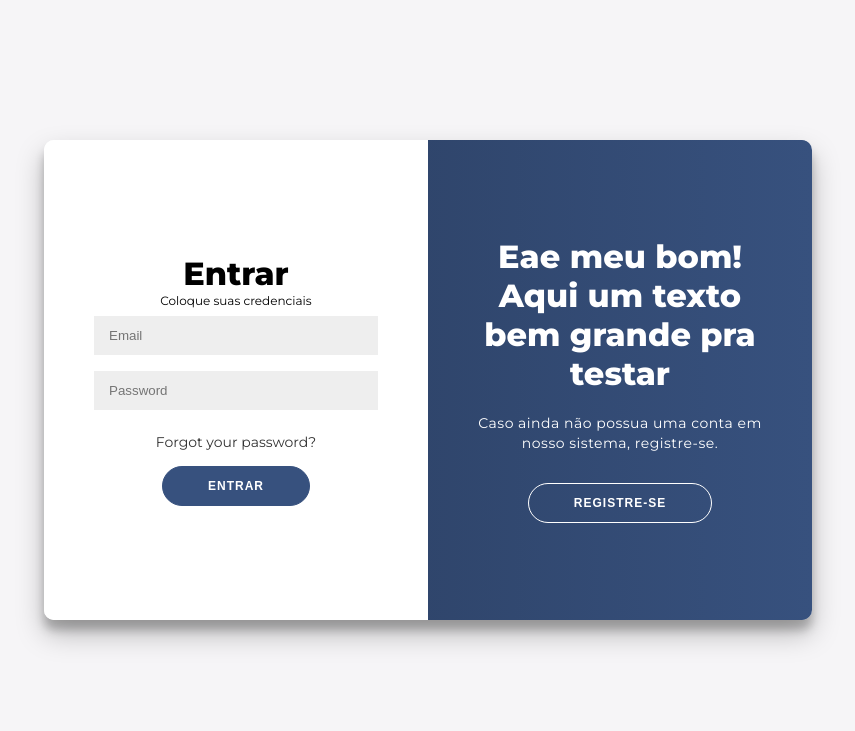
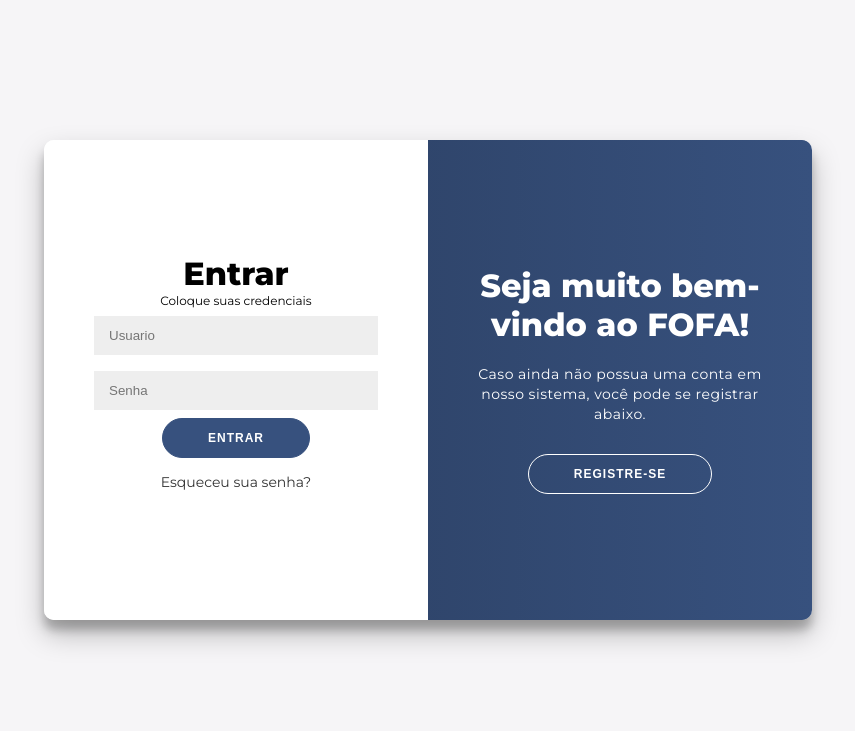
Before and after one commit to B4G4C31R0/fofa, a Django app: page /users/logar in a window 1280 px wide. Shown: the top 731 px of the page, without its empty margins (212-1067 px from the left). Run offline with Django 3.2, Linux system fonts and the light colour scheme.

Commit message:
página de login e registro atualizada

```diff
--- a/fofa/settings.py
+++ b/fofa/settings.py
@@ -134,9 +134,9 @@ DEFAULT_AUTO_FIELD = 'django.db.models.BigAutoField'
 
 AUTH_USER_MODEL='users.User'
 
-LOGIN_URL = '/users/login'
+LOGIN_URL = '/users/logar'
 LOGIN_REDIRECT_URL = '/'
-LOGOUT_REDIRECT_URL = '/users/login'
+LOGOUT_REDIRECT_URL = '/users/logar'
 
 
 MEDIA_ROOT = os.path.join(BASE_DIR, 'media')
--- a/users/forms.py
+++ b/users/forms.py
@@ -8,6 +8,12 @@ class RegistroForm(UserCreationForm):
         model= User
         fields= ('username','first_name', 'password1','password2')
 
+    def __init__(self, *args, **kwargs):
+        super(RegistroForm, self).__init__(*args, **kwargs)
+
+        self.fields['password1'].widget.attrs['placeholder'] = 'Senha'
+        self.fields['password2'].widget.attrs['placeholder'] = 'Repita a senha'
+
 
 class PerfilForm(forms.ModelForm):
     class Meta:
--- a/users/templates/users/logar.html
+++ b/users/templates/users/logar.html
@@ -4,7 +4,7 @@
     <meta charset="UTF-8">
     <meta http-equiv="X-UA-Compatible" content="IE=edge">
     <meta name="viewport" content="width=device-width, initial-scale=1.0">
-    <title>Document</title>
+    <title>FOFA Login</title>
 
     <link rel="stylesheet" href="/static/assets/css/logar.css">
 </head>
@@ -13,42 +13,42 @@
     <!-- <h2>FOFA</h2> -->
     <div class="container" id="container">
         <div class="form-container sign-up-container">
-            <form action="#">
-                <h1>Create Account</h1>
-                <span>or use your email for registration</span>
-                <input type="text" placeholder="Nome" />
-                <input type="email" placeholder="Email" />
-                <input type="password" placeholder="Senha" />
-                <input type="password" placeholder="Repetir Senha" />
+            <form method="POST" action="{% url 'users:registro2' %}">
+                {% csrf_token %}
 
-                <button>Sign Up</button>
+                <h1>Criar Conta</h1>
+                <span>algum texto aqui se quiser</span>
+                <input type="text" id="first_name" name="first_name" placeholder="Nome" />
+                <input type="text" name="username" placeholder="Usuario" />
+                <!-- <input type="password" name="password1" placeholder="Senha" /> -->
+                <!-- <input type="password" name="password2" placeholder="Repetir Senha" /> -->
+                {{form.password1}}
+                {{form.password2}}
+
+                <button>Criar conta</button>
             </form>
         </div>
         <div class="form-container sign-in-container">
-            <form action="#">
+            <form method="POST">
+                {% csrf_token %}
                 <h1>Entrar</h1>
-                <!-- <div class="social-container">
-                    <a href="#" class="social"><i class="fab fa-facebook-f"></i></a>
-                    <a href="#" class="social"><i class="fab fa-google-plus-g"></i></a>
-                    <a href="#" class="social"><i class="fab fa-linkedin-in"></i></a>
-                </div> -->
                 <span>Coloque suas credenciais</span>
-                <input type="email" placeholder="Email" />
-                <input type="password" placeholder="Password" />
-                <a href="#">Forgot your password?</a>
+                <input type="text" name="username" placeholder="Usuario" />
+                <input type="password" name="password" placeholder="Senha" />
                 <button>Entrar</button>
+                <a href="#">Esqueceu sua senha?</a>
             </form>
         </div>
         <div class="overlay-container">
             <div class="overlay">
                 <div class="overlay-panel overlay-left">
-                    <h1>Welcome Back!</h1>
-                    <p>To keep connected with us please login with your personal info</p>
-                    <button class="ghost" id="signIn">Sign In</button>
+                    <h1>Cadastro simples!</h1>
+                    <p>Caso já possua uma conta, faça login.</p>
+                    <button class="ghost" id="signIn">Fazer login</button>
                 </div>
                 <div class="overlay-panel overlay-right">
-                    <h1>Eae meu bom! Aqui um texto bem grande pra testar</h1>
-                    <p>Caso ainda não possua uma conta em nosso sistema, registre-se.</p>
+                    <h1>Seja muito bem-vindo ao FOFA!</h1>
+                    <p>Caso ainda não possua uma conta em nosso sistema, você pode se registrar abaixo.</p>
                     <button class="ghost" id="signUp">Registre-se</button>
                 </div>
             </div>
--- a/users/urls.py
+++ b/users/urls.py
@@ -4,6 +4,7 @@ from .views import *
 
 urlpatterns = [
     path('registro', registro, name='registro'),
+    path('registro2', registro2, name='registro2'),
     path('login', auth_views.LoginView.as_view(template_name='registration/login.html')),
     path('adicionar_membros/<int:id>', adicionar_membros, name='adicionar_membros'),
     path('add_membro',add_membro,name='add_membro'),
--- a/users/views.py
+++ b/users/views.py
@@ -72,9 +72,6 @@ def rm_membro(request, id, usuario):
     pass
 
 
-
-
-
 def registro(request):
     form= RegistroForm(request.POST or None)
     if form.is_valid():
@@ -89,7 +86,24 @@ def registro(request):
         return render(request, 'users/registro.html', {'form':form})
 
 
+def registro2(request):
+    form= RegistroForm(request.POST or None)
+    if request.method == "POST":
+        usuario = form.save(commit=False)
+        usuario.username = request.POST['username']
+        usuario.first_name = request.POST['first_name']
+        usuario.save()
+        membro = Membro()
+        membro.usuario = usuario
+        membro.nome = usuario.first_name
+        membro.save()
+        return redirect('swot:home')
+    else:
+        return render(request, 'users/logar.html')
+
+
 def logar_usuario(request):
+    form= RegistroForm(request.POST or None)
     if request.method == "POST":
         username = request.POST["username"]
         password = request.POST["password"]
@@ -101,12 +115,12 @@ def logar_usuario(request):
             form_login = AuthenticationForm()
     else:
         form_login = AuthenticationForm()
-    return render(request, 'users/logar.html', {'form_login': form_login})
+    return render(request, 'users/logar.html', {'form_login': form_login, 'form':form})
 
 
 def logout_view(request):
     logout(request)
-    return redirect('/users/login')
+    return redirect('/users/logar')
 
 
 # CONVITES ===================================
```
Also changed, not shown: db.sqlite3.
